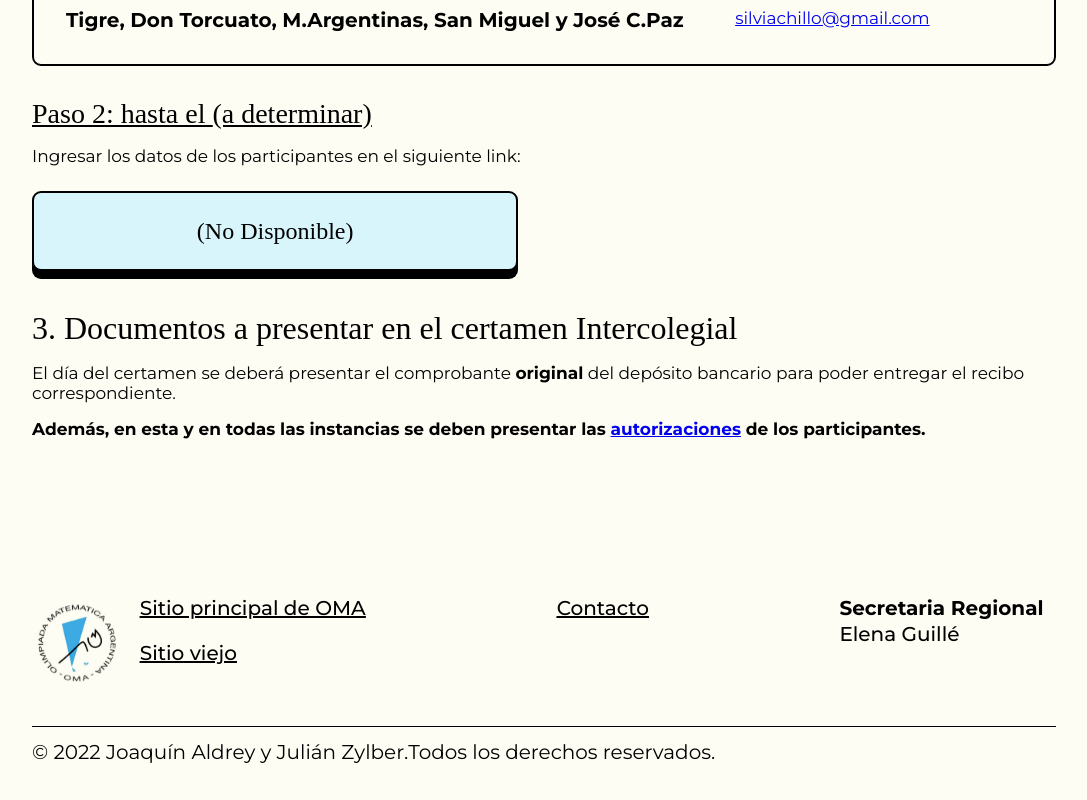
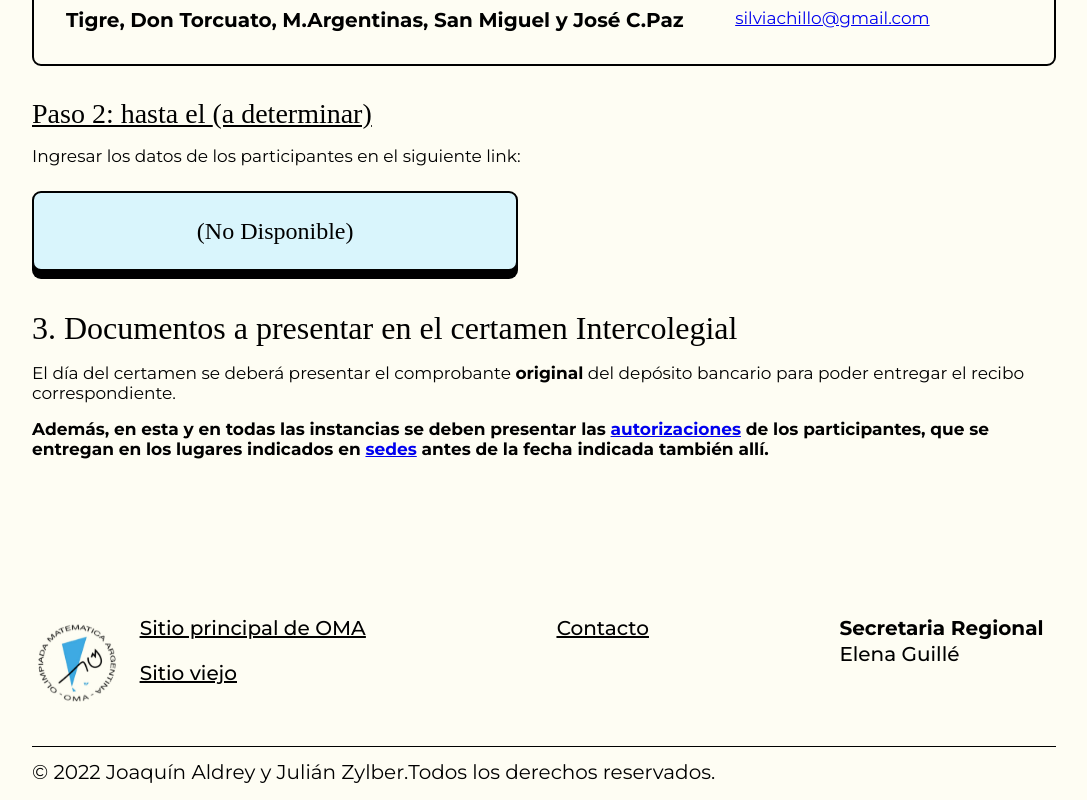
Before and after one commit to JZylber/oma-san-isidro, a Next.js app: page /oma/inscripcion in a window 1280 px wide. Shown: the part 1435-2235 px from the top of the page, without its empty margins (96-1183 px from the left). Built offline with nearby package versions, Linux system fonts and the light colour scheme; no server answers; the database is empty; a web font is replaced by a local one.

Commit message:
feat(inscription): link to venues

```diff
--- a/components/Inscription/Inscription.tsx
+++ b/components/Inscription/Inscription.tsx
@@ -89,7 +89,7 @@ export const Inscripcion = ( { type,data} : InscriptionProps ) => {
            <div className={styles.step_information}>
             <h1>3. Documentos a presentar en el certamen Intercolegial</h1>
             <p>El día del certamen se deberá presentar el comprobante <span className={styles.step_information_bold}>original</span> del depósito bancario para poder entregar el recibo correspondiente.</p>
-            <p><span className={styles.step_information_bold}>Además, en esta y en todas las instancias se deben presentar las <Link href={type === "OMA"?"/oma/autorizacion":"/nandu/autorizacion"}>autorizaciones</Link> de los participantes.</span></p>
+            <p><span className={styles.step_information_bold}>Además, en esta y en todas las instancias se deben presentar las <Link href={type === "OMA"?"/oma/autorizacion":"/nandu/autorizacion"}>autorizaciones</Link> de los participantes, que se entregan en los lugares indicados en <Link href={type === "OMA"?"/oma/sedes":"/nandu/sedes"}>sedes</Link> antes de la fecha indicada también allí.</span></p>
            </div>
         </div>
         </>
```
